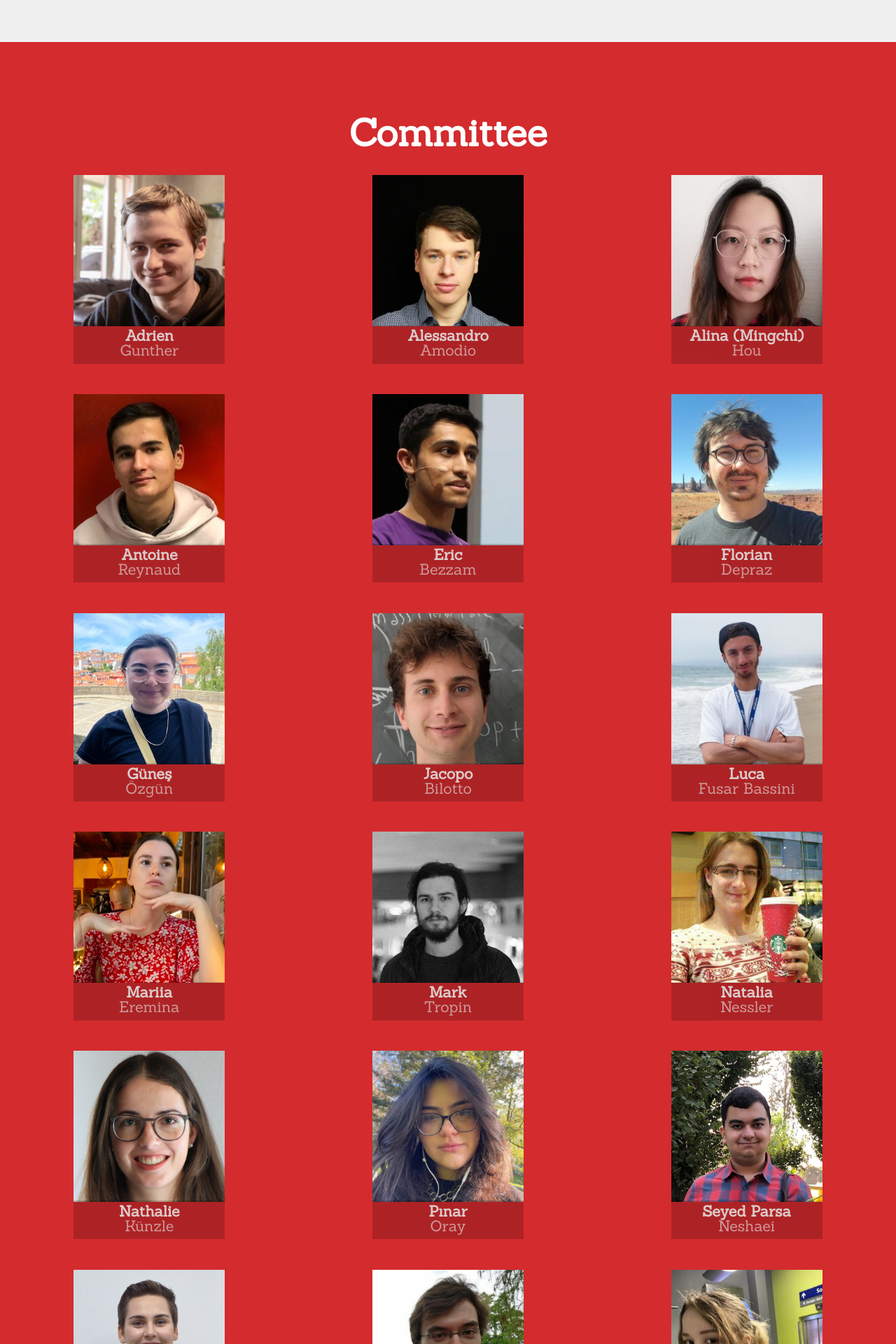
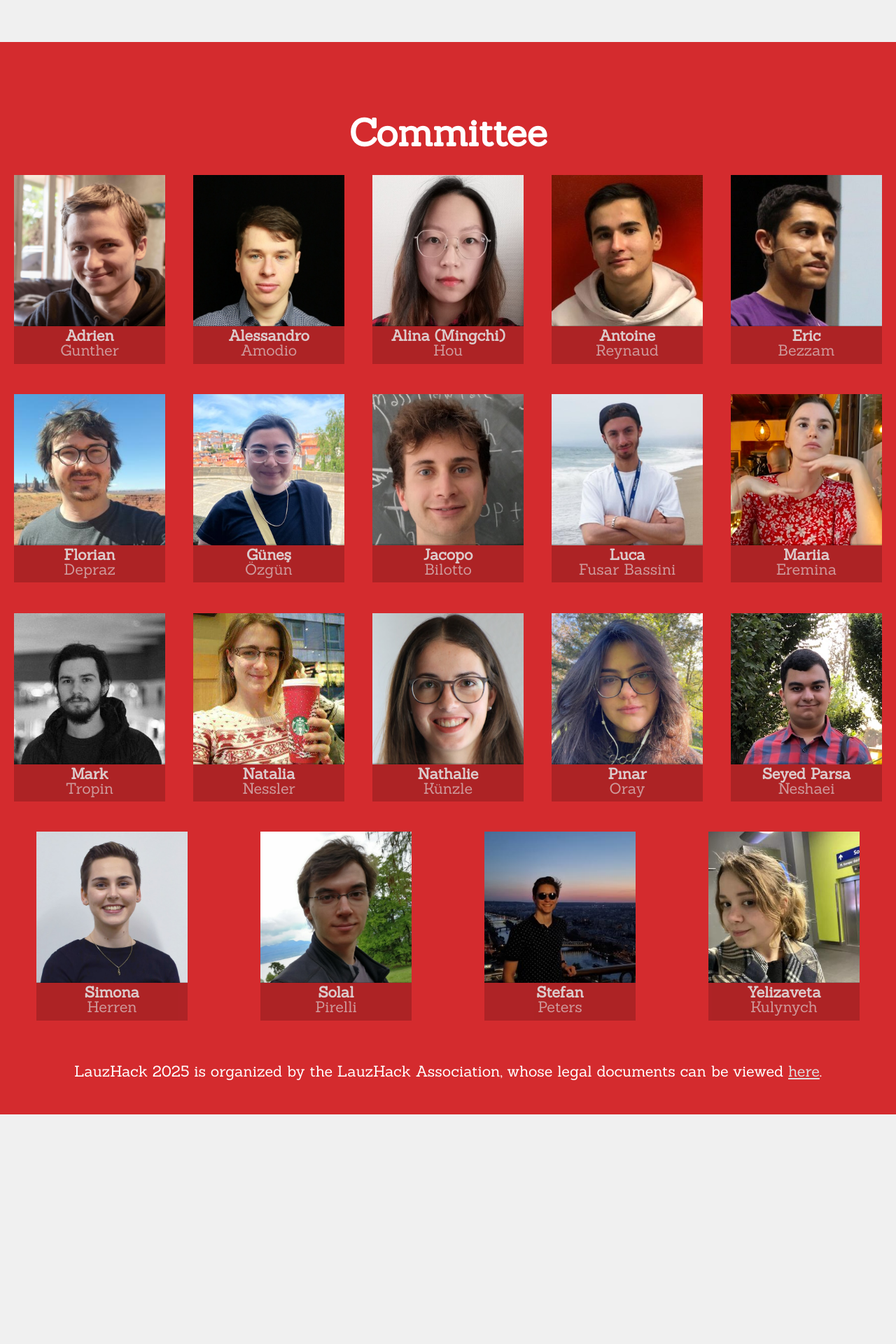
Before and after one commit to LauzHack/LauzHack.github.io, a Jekyll site: the page built from index.html, in a window 1280 px wide. Shown: the part 3563-5483 px from the top of the page at 70% size. Built offline with Jekyll 4.4.1, drawn with Linux system fonts in a browser that asks for light colours; after the commit the page ends 5155 px from its top, so only the background shows below that.

Commit message:
Added Stefan to oganisers

```diff
--- a/_data/organizers.yml
+++ b/_data/organizers.yml
@@ -87,6 +87,10 @@
     family: Pirelli
     link: https://solalpirelli.github.io
 
+  - given: Stefan
+    family: Peters
+    link: https://stefanpeterstm.github.io/StefanPetersTM/
+
 #  - given: Tatiana
 #    family: Porté
 #    link: https://linkedin.com/in/tatiana-porte
```
Also changed, not shown: images/people/Stefan Peters.jpg (added).
